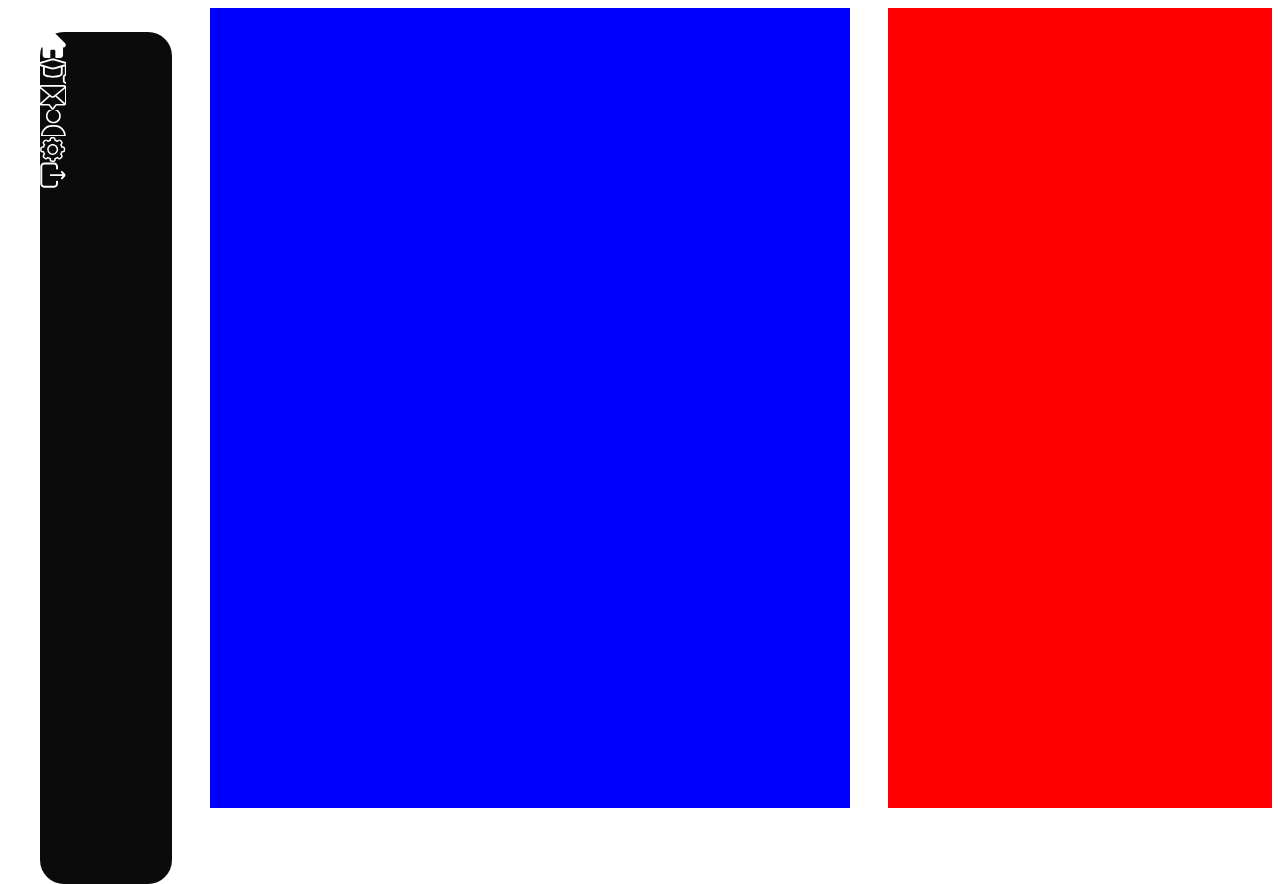
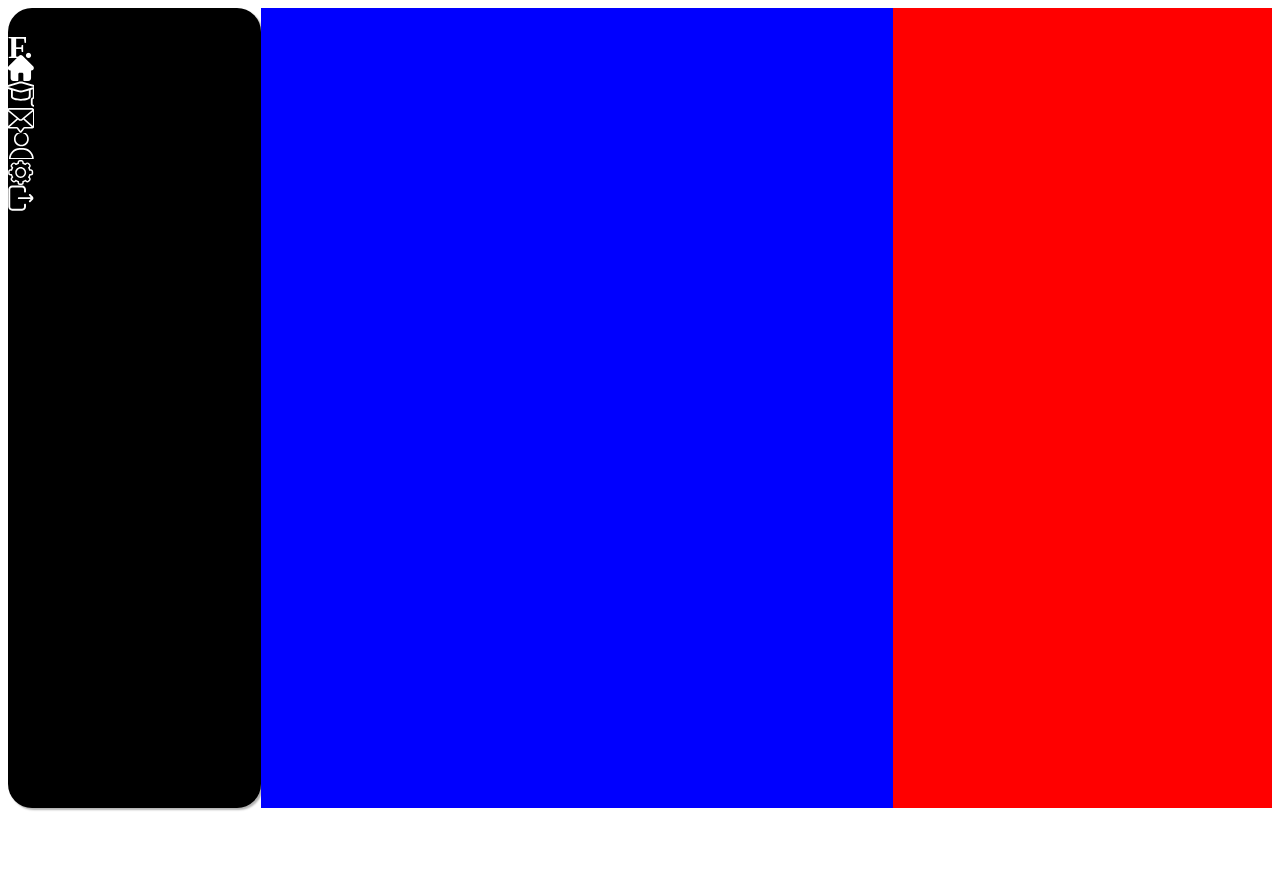
Before and after one commit to AdastroAgni/Dashboard_by_SG, a plain HTML site: page index.html in a window 1280 px wide. After the commit the page ends 816 px from the top, so only its background shows below. Drawn offline with Linux system fonts and the light colour scheme.

Commit message:
add logo

```diff
--- a/index.html
+++ b/index.html
@@ -10,11 +10,14 @@
     <body>
         <main class="main">
             <div class="nav">
+                <div class="nav_icon nav_icon__logo"><h1>F.</h1></div>
+
                 <div class="nav_icon nav_icon__home"></div>
                 <div class="nav_icon nav_icon__stud"></div>
                 <div class="nav_icon nav_icon__mail"></div>
                 <div class="nav_icon nav_icon__user"></div>
                 <div class="nav_icon nav_icon__setting"></div>
+
                 <div class="nav_icon nav_icon__logout"></div>
             </div>
 
--- a/style.css
+++ b/style.css
@@ -7,15 +7,17 @@
 
 
 .nav{
-    width: 132px;
-    height: 852px;
-    margin-top: 24.02px;
-    margin-left: 32.34px;
-    background-color: #0C0B0B;
+    width: 20vw;
+    height: 100%;
+
+    background-color: black;
     border-radius: 24px;
+    box-shadow: 2px 2px 2px 0px rgba(0,0,0,0.3)
 }
 
-
+.nav:hover{
+    box-shadow: 5px 5px 5px 0px rgba(0,0,0,0.3)
+}
 
 
 .nav_icon{
@@ -27,9 +29,13 @@
     background-position: center;
 }
 
+.nav_icon__logo{
+    color: white;
+    font-family: Baloo Bhai;
+}
+
 .nav_icon__home{
     background-image: url('./img/home.svg');
-    align-items: center;
 
 }
 
```
